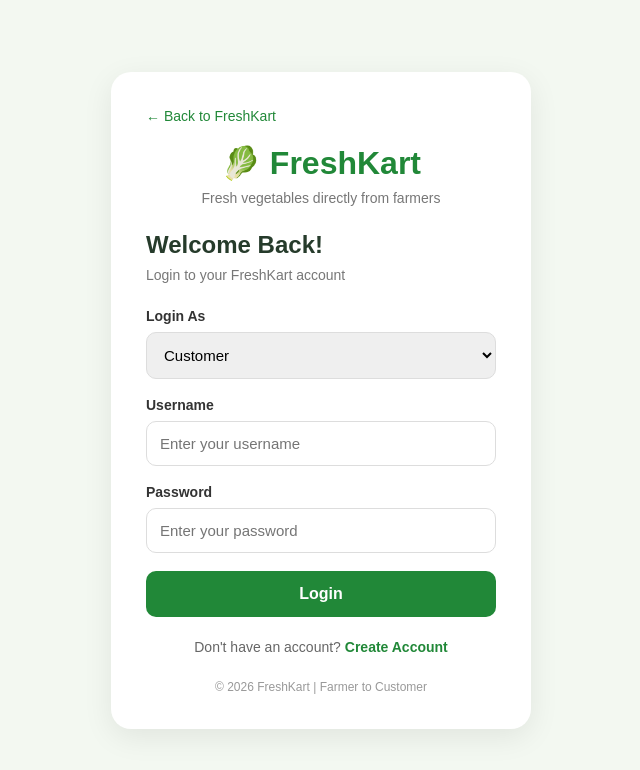
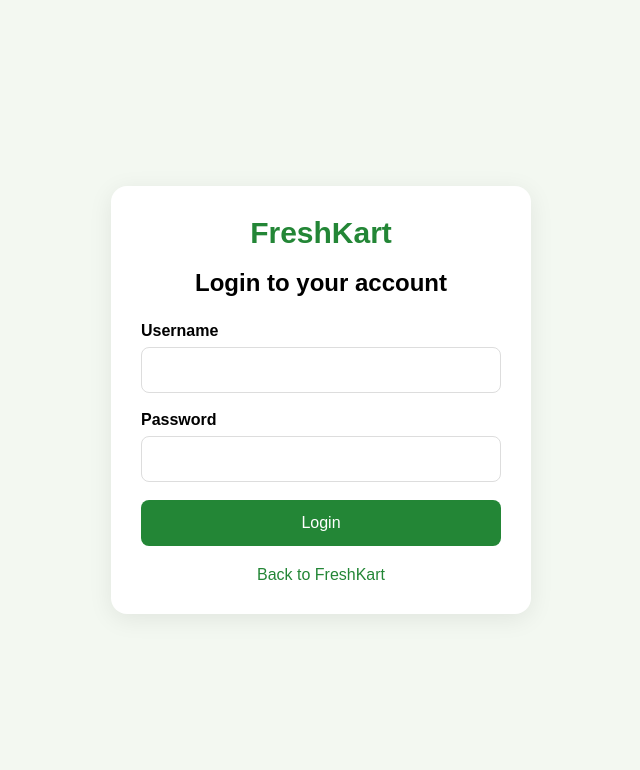
Before and after one commit to vijayalnavar16-oss/FreshKart, a website: page templates/login.html in a window 1280 px wide. Shown: the whole page, without its empty margins (319-959 px from the left). Drawn offline with Linux system fonts and the light colour scheme.

Commit message:
Update login.html

```diff
--- a/templates/login.html
+++ b/templates/login.html
@@ -4,22 +4,22 @@
 <head>
     <meta charset="UTF-8">
     <meta name="viewport" content="width=device-width, initial-scale=1.0">
-    <title>FreshKart | Login</title>
+
+    <title>FreshKart Login</title>
 
     <style>
         * {
             box-sizing: border-box;
-            margin: 0;
-            padding: 0;
         }
 
         body {
+            margin: 0;
             font-family: Arial, sans-serif;
             background: #f3f8f1;
-            min-height: 100vh;
             display: flex;
             justify-content: center;
             align-items: center;
+            min-height: 100vh;
             padding: 20px;
         }
 
@@ -27,115 +27,69 @@
             width: 100%;
             max-width: 420px;
             background: white;
-            padding: 35px;
-            border-radius: 20px;
-            box-shadow: 0 8px 30px rgba(0, 0, 0, 0.08);
+            padding: 30px;
+            border-radius: 16px;
+            box-shadow: 0 5px 25px rgba(0,0,0,0.08);
         }
 
         .logo {
             text-align: center;
-            margin-bottom: 25px;
-        }
-
-        .logo h1 {
-            color: #218838;
-            font-size: 32px;
-        }
-
-        .logo p {
-            color: #777;
-            margin-top: 8px;
-            font-size: 14px;
-        }
-
-        .back {
-            display: inline-block;
-            margin-bottom: 20px;
-            text-decoration: none;
-            color: #218838;
-            font-size: 14px;
+            color: #238636;
+            font-size: 30px;
+            font-weight: bold;
+            margin-bottom: 10px;
         }
 
         h2 {
-            color: #263b2b;
-            margin-bottom: 8px;
-        }
-
-        .subtitle {
-            color: #777;
-            font-size: 14px;
+            text-align: center;
             margin-bottom: 25px;
         }
 
         label {
             display: block;
-            margin-bottom: 8px;
-            color: #333;
+            margin-bottom: 7px;
             font-weight: bold;
-            font-size: 14px;
         }
 
-        input, select {
+        input {
             width: 100%;
             padding: 13px;
+            border: 1px solid #ddd;
+            border-radius: 8px;
             margin-bottom: 18px;
-            border: 1px solid #ddd;
-            border-radius: 10px;
-            font-size: 15px;
-            outline: none;
-        }
-
-        input:focus, select:focus {
-            border-color: #218838;
-            box-shadow: 0 0 0 2px rgba(33, 136, 56, 0.1);
+            font-size: 16px;
         }
 
         button {
             width: 100%;
             padding: 14px;
-            background: #218838;
+            background: #238636;
             color: white;
             border: none;
-            border-radius: 10px;
+            border-radius: 8px;
             font-size: 16px;
-            font-weight: bold;
             cursor: pointer;
         }
 
-        button:hover {
-            background: #17692a;
-        }
-
         button:disabled {
-            background: #9bbda3;
-            cursor: not-allowed;
+            opacity: 0.6;
+            cursor: wait;
         }
 
         #message {
             margin-top: 15px;
-            font-size: 14px;
             text-align: center;
-            line-height: 1.5;
+            color: #b42318;
         }
 
-        .register {
+        .back {
             text-align: center;
-            margin-top: 22px;
-            font-size: 14px;
-            color: #666;
+            margin-top: 20px;
         }
 
-        .register a {
-            color: #218838;
+        .back a {
+            color: #238636;
             text-decoration: none;
-            font-weight: bold;
-        }
-
-        .footer {
-            text-align: center;
-            color: #999;
-            font-size: 12px;
-            margin-top: 25px;
         }
     </style>
 </head>
@@ -144,34 +98,20 @@
 
 <div class="login-container">
 
-    <a href="/" class="back">← Back to FreshKart</a>
+    <div class="logo">FreshKart</div>
 
-    <div class="logo">
-        <h1>🥬 FreshKart</h1>
-        <p>Fresh vegetables directly from farmers</p>
-    </div>
+    <h2>Login to your account</h2>
 
-    <h2>Welcome Back!</h2>
-    <p class="subtitle">Login to your FreshKart account</p>
-
-    <form id="loginForm">
-
-        <label for="role">Login As</label>
-
-        <select id="role" required>
-            <option value="customer">Customer</option>
-            <option value="farmer">Farmer</option>
-            <option value="admin">Administrator</option>
-        </select>
+    <form id="login-form">
 
         <label for="username">Username</label>
 
         <input
             type="text"
             id="username"
-            placeholder="Enter your username"
+            name="username"
+            required
             autocomplete="username"
-            required
         >
 
         <label for="password">Password</label>
@@ -179,12 +119,12 @@
         <input
             type="password"
             id="password"
-            placeholder="Enter your password"
+            name="password"
+            required
             autocomplete="current-password"
-            required
         >
 
-        <button type="submit" id="loginButton">
+        <button type="submit" id="login-button">
             Login
         </button>
 
@@ -192,107 +132,105 @@
 
     </form>
 
-    <div class="register">
-        Don't have an account?
-        <a href="/register">Create Account</a>
-    </div>
-
-    <div class="footer">
-        © 2026 FreshKart | Farmer to Customer
+    <div class="back">
+        <a href="/">Back to FreshKart</a>
     </div>
 
 </div>
 
 <script>
-    const loginForm = document.getElementById("loginForm");
+
+const loginForm = document.getElementById("login-form");
+
+const loginButton = document.getElementById("login-button");
+
 const message = document.getElementById("message");
-    const loginButton = document.getElementById("loginButton");
+
 
 loginForm.addEventListener("submit", async function(event) {
 
     event.preventDefault();
 
-        const username =
-            document.getElementById("username").value.trim();
+    const username = document
+        .getElementById("username")
+        .value
+        .trim();
 
-        const password =
-            document.getElementById("password").value;
+    const password = document
+        .getElementById("password")
+        .value;
 
-        const selectedRole =
-            document.getElementById("role").value;
-
-        message.textContent = "Logging in...";
-        message.style.color = "#666";
+    message.textContent = "";
 
     loginButton.disabled = true;
-        loginButton.textContent = "Please wait...";
+
+    loginButton.textContent = "Logging in...";
 
     try {
 
-            const response = await fetch("/api/login", {
-
+        const response = await fetch(
+            "https://freshkart-j9d1.onrender.com/api/login",
+            {
                 method: "POST",
 
                 headers: {
                     "Content-Type": "application/json"
                 },
 
+                credentials: "include",
+
                 body: JSON.stringify({
                     username: username,
                     password: password
                 })
-
-            });
+            }
+        );
 
         const data = await response.json();
 
-            if (!response.ok) {
-                throw new Error(data.error || "Login failed");
+        if (!response.ok || !data.success) {
+
+            message.textContent =
+                data.message || "Login failed";
+
+            return;
         }
-
-            if (!data.user || data.user.role !== selectedRole) {
-
-                await fetch("/api/logout", {
-                    method: "POST"
-                });
-
-                throw new Error(
-                    "This account does not belong to the selected role."
-                );
-            }
-
-            message.textContent = "Login successful!";
-            message.style.color = "green";
 
         if (data.user.role === "admin") {
 
-                window.location.href = "/admin";
+            window.location.href = "/admin.html";
 
         } else if (data.user.role === "farmer") {
 
-                window.location.href = "/farmer";
+            window.location.href = "/farmer.html";
+
+        } else if (data.user.role === "customer") {
+
+            window.location.href = "/customer.html";
 
         } else {
 
-                window.location.href = "/customer";
+            message.textContent = "Invalid account role";
 
         }
 
     } catch (error) {
 
+        console.error("Login error:", error);
+
         message.textContent =
-                error.message || "Unable to connect to the server.";
-
-            message.style.color = "red";
+            "Unable to connect to FreshKart. Please try again.";
 
     } finally {
 
         loginButton.disabled = false;
+
         loginButton.textContent = "Login";
 
     }
 
 });
+
 </script>
 
 </body>
```
Lines whose indentation alone changed are shown as unchanged.
